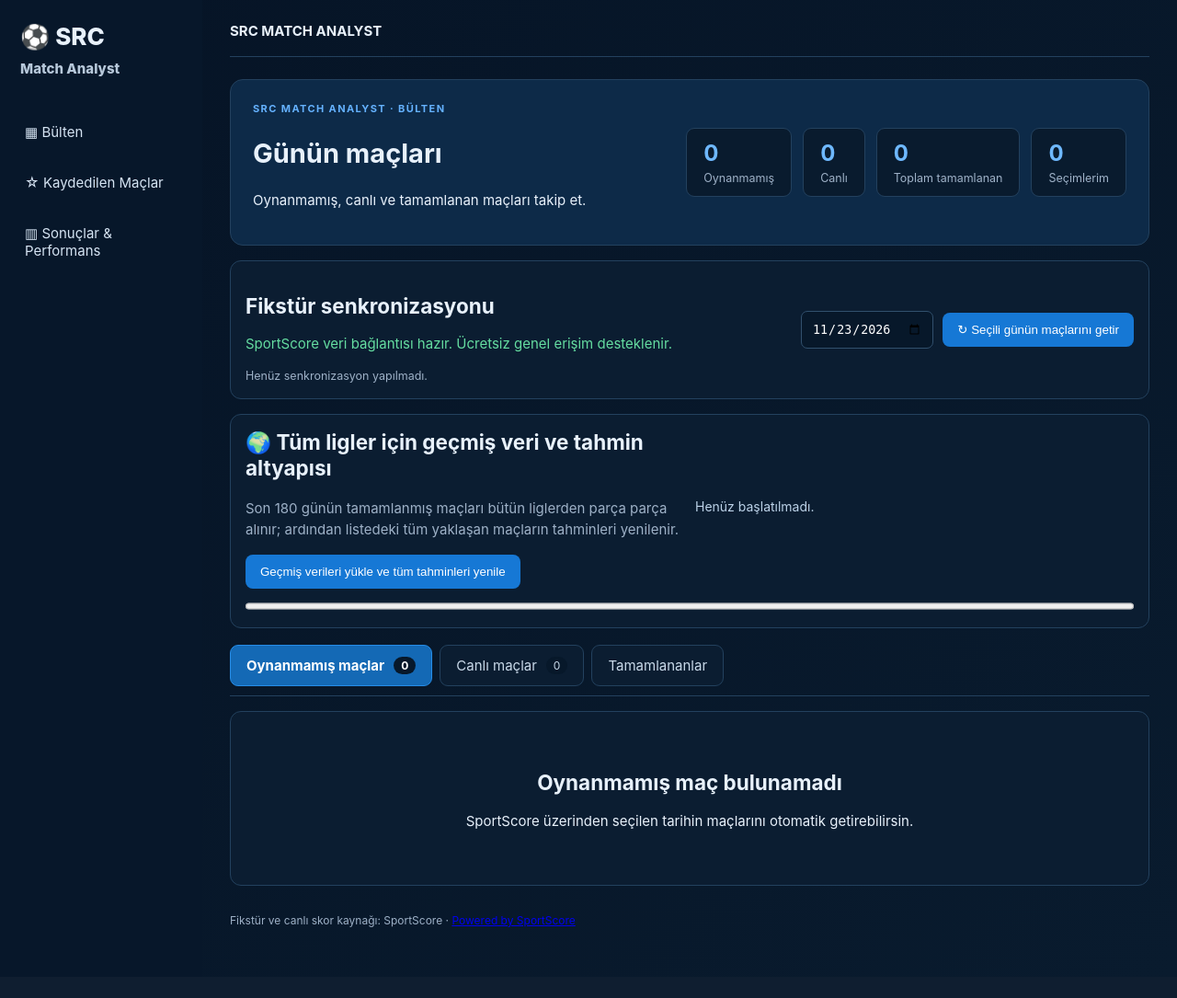
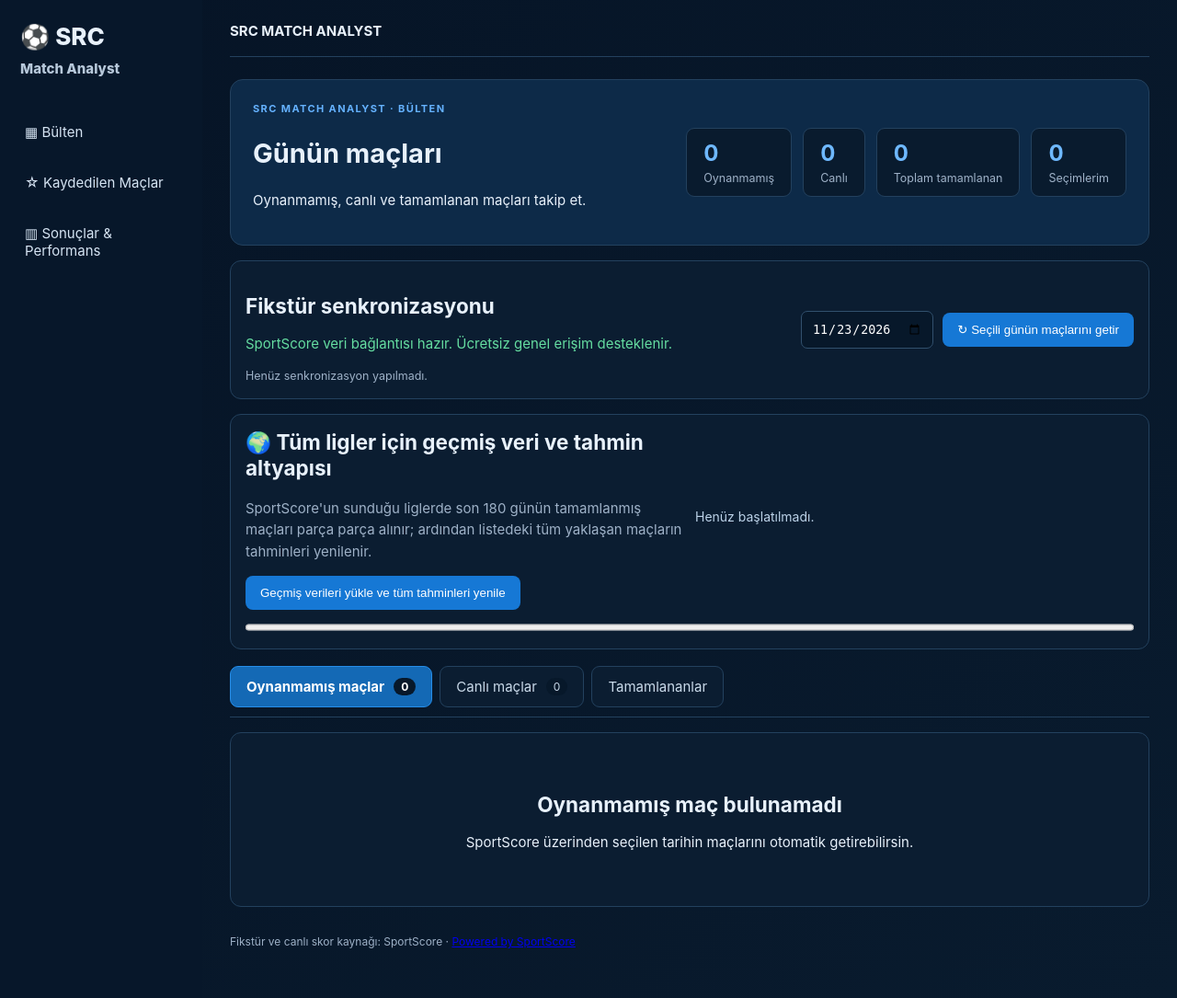
Before and after one commit to sercantapu19-eng/src-match-analyst, a Flask app: page / in a window 1280 px wide. Shown: the whole page at 92% size. Before the commit the page ends 1008 px from the top, so only its background shows below. Run offline with Flask 3, Linux system fonts and the light colour scheme; data that the repository does not hold is empty.

Commit message:
Clarify historical data provider coverage

```diff
--- a/templates/index.html
+++ b/templates/index.html
@@ -2,7 +2,7 @@
 <section class="hero"><div><div class="eyebrow">SRC MATCH ANALYST · BÜLTEN</div><h1>Günün maçları</h1><p>Oynanmamış, canlı ve tamamlanan maçları takip et.</p></div><div class="stats"><div><b>{{upcoming_count}}</b><small>Oynanmamış</small></div><div><b>{{live_count}}</b><small>Canlı</small></div><div><b>{{done_count}}</b><small>Toplam tamamlanan</small></div><div><b>{{saved_count}}</b><small>Seçimlerim</small></div></div></section>
 <section class="panel sync-panel"><div><h2>Fikstür senkronizasyonu</h2><p class="status-ok">SportScore veri bağlantısı hazır. Ücretsiz genel erişim desteklenir.</p>{% if last_sync %}<small>Son işlem: {{last_sync.ran_at}} · {{last_sync.status}} · {{last_sync.message}}</small>{% else %}<small>Henüz senkronizasyon yapılmadı.</small>{% endif %}</div><form method="post" action="/sync/fixtures" class="sync-form"><input type="date" name="date" value="{{day}}"><button class="button">↻ Seçili günün maçlarını getir</button></form></section>
 <section class="panel history-sync">
- <div><h2>🌍 Tüm ligler için geçmiş veri ve tahmin altyapısı</h2><p>Son 180 günün tamamlanmış maçları bütün liglerden parça parça alınır; ardından listedeki tüm yaklaşan maçların tahminleri yenilenir.</p><button class="button" type="button" id="historySyncBtn">Geçmiş verileri yükle ve tüm tahminleri yenile</button></div>
+ <div><h2>🌍 Tüm ligler için geçmiş veri ve tahmin altyapısı</h2><p>SportScore'un sunduğu liglerde son 180 günün tamamlanmış maçları parça parça alınır; ardından listedeki tüm yaklaşan maçların tahminleri yenilenir.</p><button class="button" type="button" id="historySyncBtn">Geçmiş verileri yükle ve tüm tahminleri yenile</button></div>
  <div id="historySyncStatus" class="history-progress" aria-live="polite">Henüz başlatılmadı.</div>
  <progress id="historySyncProgress" max="100" value="0"></progress>
 </section>
```
